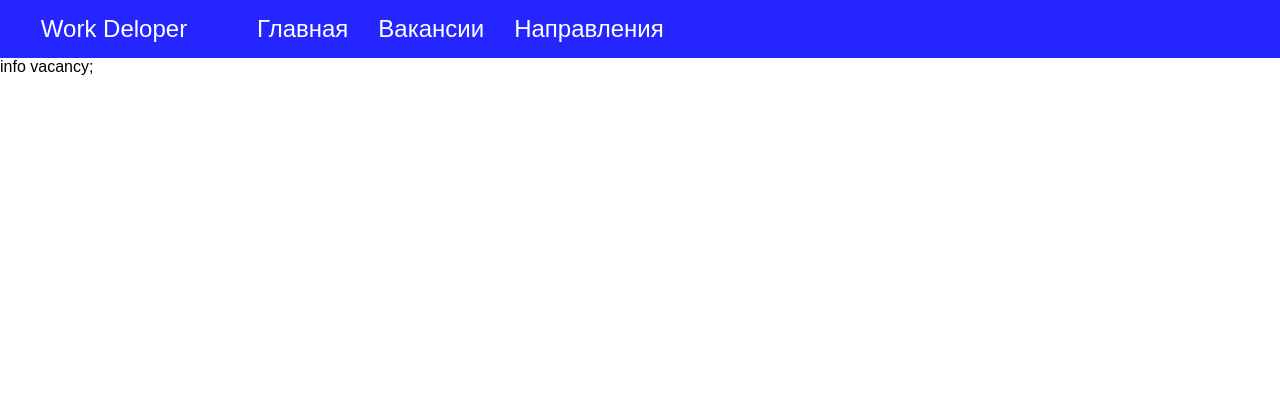
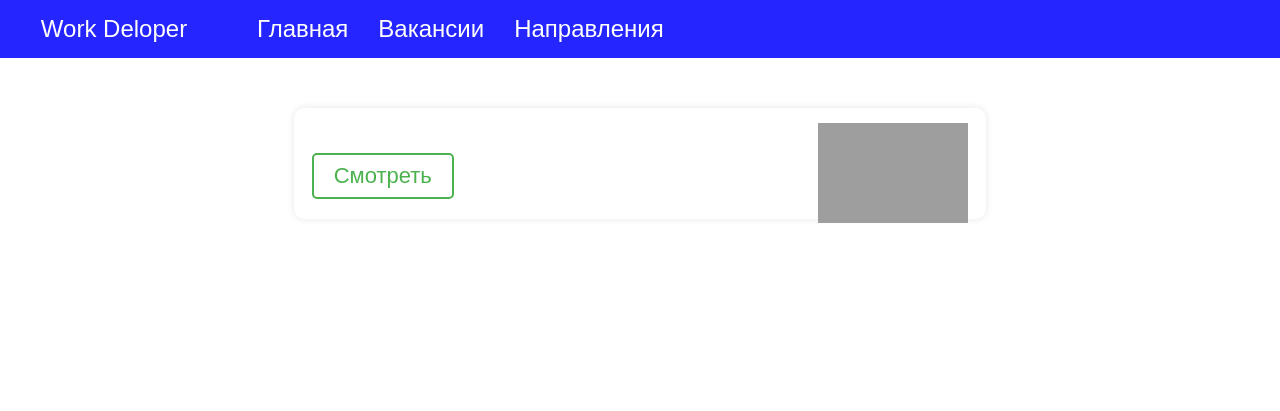
Before and after one commit to golubtsov/work, a React app: page /vacancies/1 in a window 1280 px wide. Built offline with nearby package versions, Linux system fonts and the light colour scheme; no server answers; grey boxes are pictures that could not be loaded.

Commit message:
get if from url

```diff
--- /dev/null
+++ b/src/classes/CreateSalary.js
@@ -0,0 +1,5 @@
+class CreateSalary {
+    createSalary(el) {
+
+    }
+}
--- a/src/componentsBlocks/BlockVacancies/BlcVacansies.js
+++ b/src/componentsBlocks/BlockVacancies/BlcVacansies.js
@@ -1,4 +1,4 @@
-import React, { useEffect, useState } from "react";
+import React, { useEffect, useRef, useState } from "react";
 import axios from "axios";
 
 import ChechNull from "../../classes/CheckNull";
--- a/src/componentsBlocks/CardVacancy/CardVacancy.scss
+++ b/src/componentsBlocks/CardVacancy/CardVacancy.scss
@@ -3,11 +3,11 @@
     box-shadow: 0 0 6px #cbcbcb7a;
     border-radius: 10px;
     color: #555555;
-    margin: auto;
+    margin: 35px auto;
 
     .blc-title {
         width: 95%;
-        margin: auto;
+        margin: 10px auto;
         color: #555555;
         font-size: 24px;
         padding: 15px;
@@ -54,6 +54,7 @@
         border: none;
         cursor: pointer;
         border: 2px solid #4bb24e;
+        color: #4bb24e;
         background-color: white;
         font-weight: 400;
         transition: all 0.1s ease-in;
@@ -61,6 +62,7 @@
 
         &:hover {
             background-color: #4bb24e;
+            color: white;
 
             .link-btn {
                 color: white;
--- a/src/componentsPage/Vacancy/Vacancy.js
+++ b/src/componentsPage/Vacancy/Vacancy.js
@@ -1,12 +1,67 @@
-import React from "react";
+import React, { useEffect, useState } from "react";
+import axios from "axios";
+import ChechNull from "../../classes/CheckNull";
 
-// import './Vacancy.scss';
+import '../../componentsBlocks/CardVacancy/CardVacancy.scss';
+import './Vacancy.scss';
 
-function Vacancy(props) {
+function Vacancy() {
+
+    const [infoVacancy, setInfoVacancy] = useState({});
+    const [salary, setSalary] = useState('');
+
+    useEffect(() => {
+        axios.get(`https://api.hh.ru/vacancies/${getIdVacancy()}`)
+            .then(res => {
+                setInfoVacancy(new ChechNull().checkNull(res.data));
+                createSalary(new ChechNull().checkNull(res.data.salary));
+            });
+    }, []);
+
+    function getIdVacancy() {
+        let idVacancy = new URL(window.location).pathname.split('/')[2];
+        return idVacancy;
+    }
+
+    function createSalary(el) {
+        if (el === 'Не указано') {
+            setSalary('');
+            return;
+        }
+        if (el.from !== 'Не указано' && el.to !== 'Не указано') {
+            let res = `от ${el.from} до ${el.to} руб.`;
+            setSalary(res);
+        } else if (el.from === 'Не указано') {
+            let res = `до ${el.to} руб.`;
+            setSalary(res);
+        } else if (el.to === 'Не указано') {
+            let res = `от ${el.from} руб.`;
+            setSalary(res);
+        }
+    }
+
     return (
         <div className="container">
-            info vacancy
-            {console.log(props)};
+            <div className="blc-info">
+                <div className="card-vacanc">
+                    <div className="blc-title">
+                        <p>{infoVacancy.name}</p>
+                        <span className="blc-logo"><img src="https://hhcdn.ru/employer-logo-original/812403.png" className="logo" /></span>
+                    </div>
+                    <div className="blc-salary">
+                        <p className="salary">{salary}</p>
+                    </div>
+                    <div className="blc-employment">
+                        {/* <p className="text-info">Требуемый опыт работы: {infoVacancy.experience.name}</p> */}
+                    </div>
+                    <div className="blc-employment">
+                        {/* <p className="employment">{infoVacancy.employer.name}</p> */}
+                    </div>
+                    <div className="blc-otlick">
+                        <button className="btn-otclick">Смотреть</button>
+                    </div>
+                </div>
+            </div>
         </div>
     );
 }
--- a/src/componentsPage/Vacancy/Vacancy.scss
+++ b/src/componentsPage/Vacancy/Vacancy.scss
@@ -0,0 +1,15 @@
+.container {
+    width: 100%;
+
+    .blc-info {
+        width: 60%;
+        min-height: 300px;
+        margin: 50px auto;
+        // display: grid;
+        // grid-template-columns: 70% 30%;
+
+        .card-vacanc {
+            width: 90%;
+        }
+    }
+}
```
